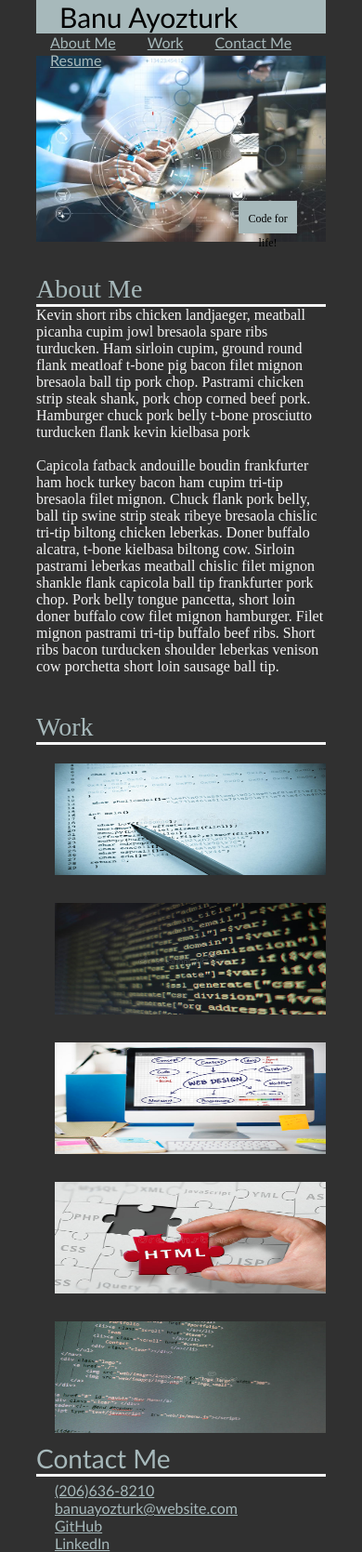
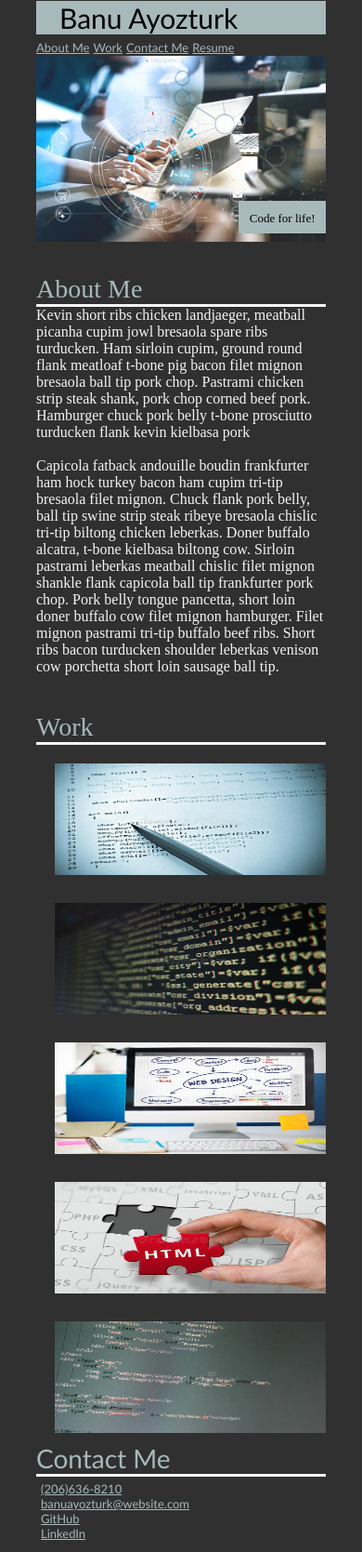
Before and after one commit to banuayozturk/portfolio, a plain HTML site: page index.html in a window 390 px wide. Shown: the whole page at 93% size. Drawn offline with Linux system fonts and the light colour scheme.

Commit message:
viewport adjustments made

```diff
--- a/Assets/reset.css
+++ b/Assets/reset.css
@@ -1,24 +1,22 @@
 
   /* Optimized reset styles*/
-  * {
-    box-sizing: inherit;
-    margin: 0;
-    padding: 0;
-  }
 
   html {
-    height: 100%;
     box-sizing: border-box;
     font-size: 16px;
   }
 
-  body, h1, p, ul {
+  *, *:before, *:after {
+    box-sizing: inherit;
+  }
+
+  body, h1, h2, h3, h4, h5, h6, p, ol, ul {
     margin: 0;
     padding: 0;
     font-weight: normal;
   }
 
-  ul {
+  ol, ul {
     list-style: none;
   }
 
--- a/Assets/style.css
+++ b/Assets/style.css
@@ -14,7 +14,6 @@
 }
 
 /* Element Selectors */
-
 html {
     margin: 0 10%;
 }
@@ -26,6 +25,7 @@ body {
 header, footer {
     display: flex;
     flex-wrap:wrap;
+    flex-direction: row;
     background-color: var(--dark-gray);
     height: 60px;
     align-items: center;
@@ -41,7 +41,7 @@ h1 {
 figcaption {
     padding: 3px;
     background-color: var(--azure);
-    width: 20%;
+    width: 30%;
     font-size: 22px;
     text-align:center;
     position: relative;
@@ -50,6 +50,7 @@ figcaption {
     max-height: 35px;
     min-height: 35px;
 }
+
 figcaption span{
     height: 100%;
     width: 100%;
@@ -72,12 +73,10 @@ a  {
 }
 
 .inline  {
-    display: inline;
     padding:0 15px;
 }
 
 .code {
-
     height: 200px;
     width: 100%;
     margin-bottom: 25px;
@@ -137,8 +136,9 @@ a  {
 
 /* Media Query Styles */
 @media screen and (max-width: 768px ) {
+
     span {
-        font-size: 12px;
+        font-size: small;
     }
     .header{
         margin-right: auto;
@@ -149,9 +149,16 @@ a  {
         width: 100%;
     }
 
+    .inline {
+        font-size: small;
+        padding: 0;
+
+    }
+
     .container-box {
       display: block;
     }
+
     .container-item {
         width: 100%;
         float: left;
@@ -166,6 +173,7 @@ a  {
         width: 100%;
         display: block;
     }
+
     .right p{
         padding: 0;
     }
@@ -178,12 +186,26 @@ a  {
 
     .footer-links{
         padding: 5px;
+        float: left;
+        display: block;
     }
 
-    .footer-links ul {
-        float: left;
+    .footer-links a {
+        display: block;
+    }
+
+    @media screen and (max-width: 283px ) {
+
+        span {
+            font-size: x-small;
+        }
+
+       .name {
+           font-size: smaller;
+       }
+
+       .inline {
+        font-size: x-small;
+
 
     }
-    .footer-links ul li {
-        display: block;
-    }
--- a/index.html
+++ b/index.html
@@ -15,12 +15,10 @@
         <header>
              <div class="name"></h1>Banu Ayozturk</h1></div>
              <nav>
-                 <ul>
-                     <li class="inline"><a href="#aboutme">About Me</a></li>
-                     <li class="inline"><a href="#work">Work</a></li>
-                     <li class="inline"><a href="#contactme">Contact Me</a></li>
-                     <li class="inline"><a href="#resume">Resume</a></li>
-                 </ul>
+                     <a  class="inline" href="#aboutme">About Me</a>
+                     <a class="inline"href="#work">Work</a>
+                     <a  class="inline" href="#contactme">Contact Me</a>
+                     <a class="inline"href="#resume">Resume</a>
              </nav>
         </header>
 
@@ -47,19 +45,19 @@
                 </div>
                  <div class="right">
                      <div class="container-item">
-                         <a href=""><img src="images/code7.jpeg" alt="" ></a>
+                         <a href=""><img src="images/code7.jpeg" alt="person_pointing at code with a pencil" ></a>
                      </div>
                      <div class="container-item">
-                         <a href=""><img src="images/code12.jpeg" alt="" ></a>
+                         <a href=""><img src="images/code12.jpeg" alt="yellow_font-color_code_on_black_screen" ></a>
                      </div>
                      <div class="container-item">
-                         <a href=""><img src="images/code18.jpeg" alt="" ></a>
+                         <a href=""><img src="images/code18.jpeg" alt="computer_and_papers_on_a_table" ></a>
                      </div>
                      <div class="container-item">
-                         <a href=""><img src="images/code9.jpeg" alt="" ></a>
+                         <a href=""><img src="images/code9.jpeg" alt="puzzle_pieces_web_development_terms_written_on_the_pieces" ></a>
                      </div>
                      <div class="container-item">
-                         <a href=""><img src="images/code19.jpeg" alt="" ></a>
+                         <a href=""><img src="images/code19.jpeg" alt="html_code _on_screen" ></a>
                      </div>
                  </div>
             </section>
@@ -75,11 +73,10 @@
 
             <div class="right">
                 <div class="footer-links">
-                    <ul>
-                        <li class="inline"><a href="phone-number">(206)636-8210</a></li>
-                        <li class="inline"><a href="web-site">banuayozturk@website.com</a></li>
-                        <li class="inline"><a href="https://github.com/banuayozturk">GitHub</a></li>
-                        <li class="inline"><a href="linked-in">LinkedIn</a></li>
+                        <a class="inline" href="phone-number">(206)636-8210</a>
+                        <a class="inline" href="web-site">banuayozturk@website.com</a>
+                        <a class= "inline" href="https://github.com/banuayozturk">GitHub</a>
+                        <a class="inline" href="linked-in">LinkedIn</a>
                     </ul>
                 </div>
             </div>
```
